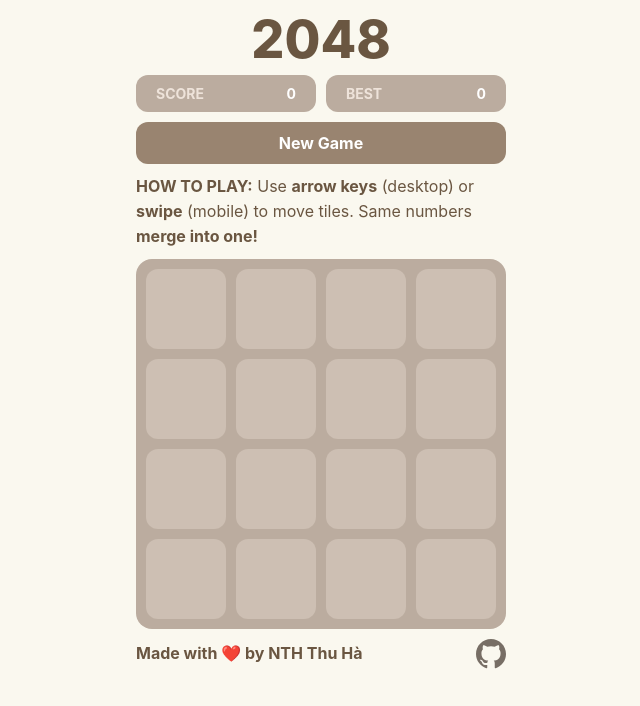
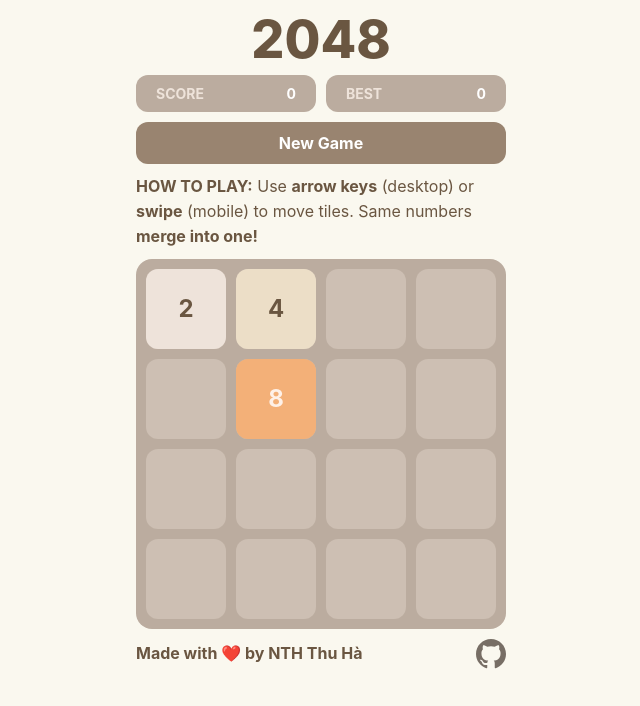
Before and after one commit to nththuha/2048, a React (Vite) app: page / in a window 1280 px wide. Shown: the top 706 px of the page, without its empty margins (319-959 px from the left). Built offline with nearby package versions, Linux system fonts and the light colour scheme.

Commit message:
chore: update ui

```diff
--- a/src/components/Board/index.tsx
+++ b/src/components/Board/index.tsx
@@ -1,5 +1,6 @@
 import { SIZE } from '@/configs'
-import { use2048Game } from '@/hooks/use2048'
+import { use2048Game } from '@/hooks/use2048Game'
+import { TileProps } from '@/types'
 import Message from '../Message'
 import Tile from '../Tile'
 import classes from './Board.module.scss'
@@ -11,8 +12,8 @@
     <div className={classes.container}>
       {(gameOver || won) && <Message />}
       <div className={classes.tiles}>
-        {[].map((_, index) => (
-          <Tile key={index} />
+        {temp.map((tile: TileProps, index) => (
+          <Tile key={index} {...tile} />
         ))}
       </div>
       <div className={classes.grid}>
@@ -23,3 +24,9 @@
     </div>
   )
 }
+
+const temp: TileProps[] = [
+  { position: [0, 0], value: 2 },
+  { position: [1, 0], value: 4 },
+  { position: [1, 1], value: 8 },
+]
--- a/src/components/Message/index.tsx
+++ b/src/components/Message/index.tsx
@@ -1,4 +1,4 @@
-import { use2048Game } from '@/hooks/use2048'
+import { use2048Game } from '@/hooks/use2048Game'
 import { Button, Text } from '@mantine/core'
 import classes from './Message.module.scss'
 
--- a/src/components/NewGameButton/index.tsx
+++ b/src/components/NewGameButton/index.tsx
@@ -1,4 +1,4 @@
-import { use2048Game } from '@/hooks/use2048'
+import { use2048Game } from '@/hooks/use2048Game'
 import { Button } from '@mantine/core'
 
 export default function NewGameButton() {
--- a/src/components/Score/index.tsx
+++ b/src/components/Score/index.tsx
@@ -1,4 +1,4 @@
-import { use2048Game } from '@/hooks/use2048'
+import { use2048Game } from '@/hooks/use2048Game'
 import { Flex, SimpleGrid, Text } from '@mantine/core'
 import classes from './Score.module.scss'
 
--- /dev/null
+++ b/src/components/Tile/Tile.module.scss
@@ -0,0 +1,19 @@
+.container {
+  position: absolute;
+  width: var(--tile-size);
+  height: var(--tile-size);
+  margin: calc(var(--tile-gap) * 0.5);
+  border-radius: 12px;
+  background: var(--tile-background);
+  transition-property: left, top, transform;
+  transition-duration: 200ms, 200ms, 100ms;
+  display: flex;
+  align-items: center;
+  justify-content: center
+}
+
+.text {
+  font-size: 24px;
+  font-weight: bold;
+  text-align: center;
+}
--- a/src/components/Tile/index.tsx
+++ b/src/components/Tile/index.tsx
@@ -1,3 +1,41 @@
-export default function Tile() {
-  return <></>
+import { colors, GAP, MERGE_ANIMATION_DURATION, WIDTH } from '@/configs'
+import usePreviousProps from '@/hooks/usePreviousProps'
+import { TileProps } from '@/types'
+import { Text } from '@mantine/core'
+import { useEffect, useState } from 'react'
+import classes from './Tile.module.scss'
+
+export default function Tile({ position, value }: TileProps) {
+  const [scale, setScale] = useState(1)
+  const previousValue = usePreviousProps(value)
+  const hasChanged = previousValue !== value
+
+  const positionToPixels = (position: number) => GAP / 2 + position * (WIDTH + GAP)
+
+  useEffect(() => {
+    if (hasChanged) {
+      setScale(1.1)
+      setTimeout(() => setScale(1), MERGE_ANIMATION_DURATION)
+    }
+  }, [hasChanged])
+
+  const containerStyle = {
+    left: positionToPixels(position[0]),
+    top: positionToPixels(position[1]),
+    transform: `scale(${scale})`,
+    zIndex: value,
+    backgroundColor: colors[value],
+  }
+
+  const textStyle = {
+    color: value && value <= 4 ? 'var(--text-color)' : 'var(--secondary-text-color)',
+  }
+
+  return (
+    <div className={classes.container} style={containerStyle}>
+      <Text className={classes.text} style={textStyle}>
+        {value}
+      </Text>
+    </div>
+  )
 }
--- a/src/configs/constant.ts
+++ b/src/configs/constant.ts
@@ -2,3 +2,6 @@
 export const INITIAL_TILES = 2
 export const WINNING_TILE = 2048
 export const GITHUB_REPO_2048 = 'https://github.com/nththuha/2048'
+export const MERGE_ANIMATION_DURATION = 200
+export const GAP = 10
+export const WIDTH = 80
--- a/src/configs/themes.ts
+++ b/src/configs/themes.ts
@@ -1,4 +1,5 @@
 import { Button, createTheme, CSSVariablesResolver, MantineThemeOverride } from '@mantine/core'
+import { GAP, WIDTH } from './constant'
 
 export const theme: MantineThemeOverride = createTheme({
   primaryColor: 'primary',
@@ -34,8 +35,8 @@
     '--secondary-text-color': '#FEF1E8',
     '--label-color': '#EEE3DA',
     '--score-label-color': 'white',
-    '--tile-size': '80px',
-    '--tile-gap': '10px',
+    '--tile-size': `${WIDTH}px`,
+    '--tile-gap': `${GAP}px`,
   },
   light: {
     '--text-color': theme.colors.primary[9],
--- /dev/null
+++ b/src/hooks/usePreviousProps.ts
@@ -0,0 +1,11 @@
+import { useEffect, useRef } from 'react'
+
+export default function usePreviousProps<K = unknown>(value: K) {
+  const ref = useRef<K>()
+
+  useEffect(() => {
+    ref.current = value
+  })
+
+  return ref.current
+}
--- /dev/null
+++ b/src/types/index.ts
@@ -0,0 +1,5 @@
+export type TileProps = {
+  id?: string
+  position: [number, number]
+  value: number
+}
```
Also changed, not shown: src/hooks/use2048Game.ts (renamed from src/hooks/use2048.ts).
